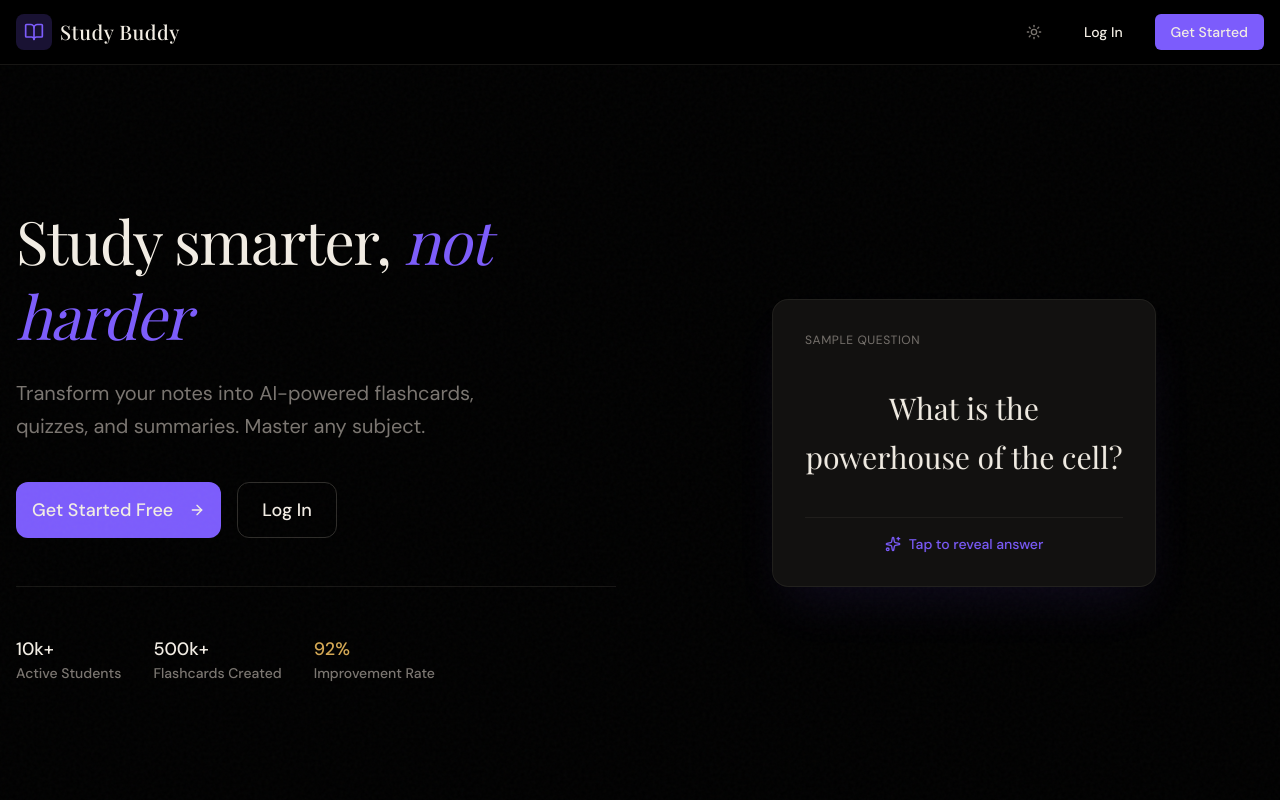
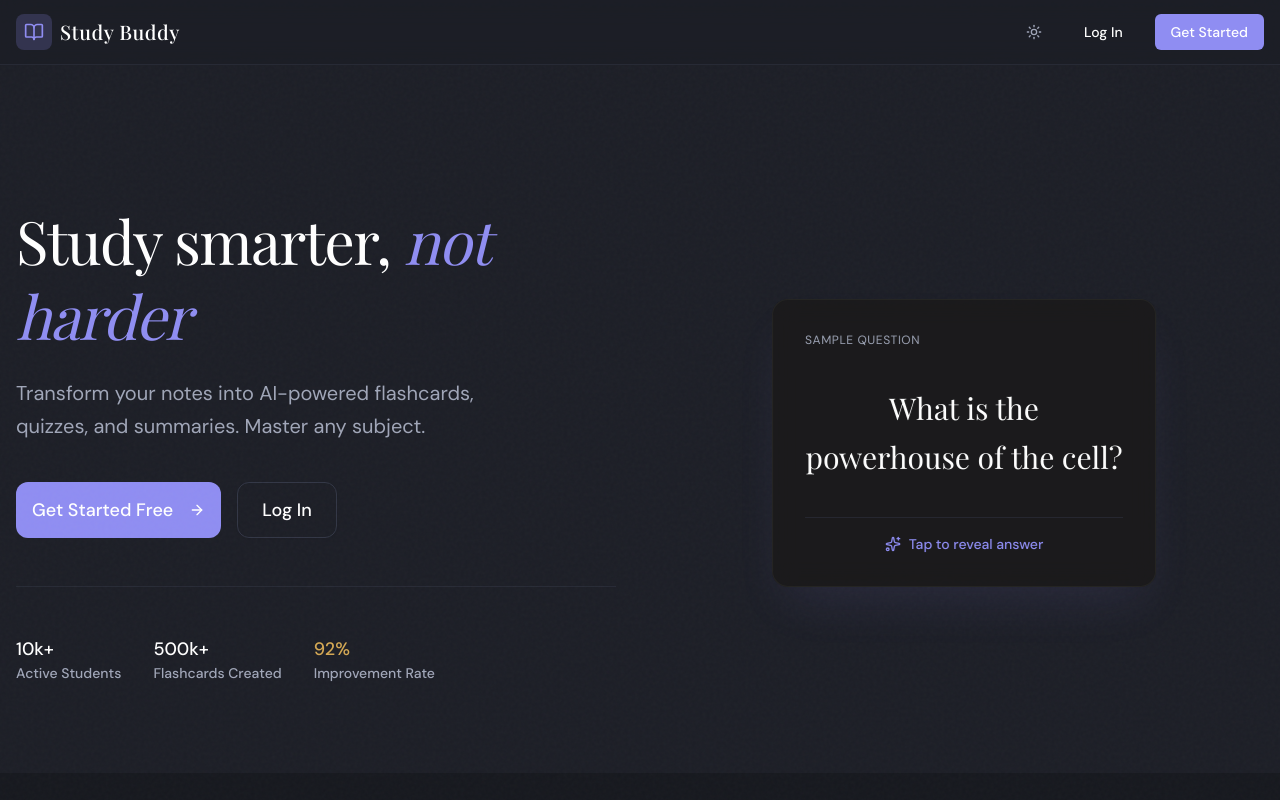
Before and after one commit to kanakc924/AI-Sudy-Buddy, a Next.js app: page / in a window 1280 px wide. Shown: the top 800 px of the page. Built offline with nearby package versions, Linux system fonts and the light colour scheme; a web font is replaced by a local one.

Commit message:
style: add heatmap-specific variables and refine dark mode aesthetic tokens

```diff
--- a/app/globals.css
+++ b/app/globals.css
@@ -3,79 +3,57 @@
 @custom-variant dark (&:is(.dark *));
 
 :root {
-  --background: #FAFAFA;
-  --foreground: #111111;
+  --background: #F0F2F5;
+  --foreground: #1C1E26;
   --card: #FFFFFF;
-  --card-foreground: #111111;
+  --card-foreground: #1C1E26;
   --popover: #FFFFFF;
-  --popover-foreground: #111111;
-  --primary: #7C5CFC;
+  --popover-foreground: #1C1E26;
+  --primary: #6C63FF;
   --primary-foreground: #FFFFFF;
   --secondary: #F4F4F5;
-  --secondary-foreground: #111111;
+  --secondary-foreground: #60677A;
   --muted: #F4F4F5;
-  --muted-foreground: #6B7280;
-  --accent: #7C5CFC;
+  --muted-foreground: #60677A;
+  --accent: #6C63FF;
   --accent-foreground: #FFFFFF;
   --gold: #D4A853;
+  --pink: #EC4899;
+  --mint: #34D399;
+  --blue: #2563EB;
   --destructive: #E54D4D;
   --destructive-foreground: #FFFFFF;
-  --border: #E5E7EB;
+  --border: #E0E0E0;
   --input: #F4F4F5;
-  --ring: #7C5CFC;
-  --chart-1: #7C5CFC;
-  --chart-2: #D4A853;
-  --chart-3: #4CAF50;
-  --chart-4: #E91E63;
-  --chart-5: #FF5722;
-  --radius: 0.625rem;
-  --sidebar: #FAFAFA;
-  --sidebar-foreground: #111111;
-  --sidebar-primary: #7C5CFC;
-  --sidebar-primary-foreground: #FFFFFF;
-  --sidebar-accent: #F4F4F5;
-  --sidebar-accent-foreground: #111111;
-  --sidebar-border: #E5E7EB;
-  --sidebar-ring: #7C5CFC;
-  --noise-filter: invert(1);
+  --ring: #6C63FF;
+  --radius: 1rem;
 }
 
 .dark {
-  --background: #000000;
-  --foreground: #F2EDE4;
-  --card: #1A1917;
-  --card-foreground: #F2EDE4;
-  --popover: #1A1917;
-  --popover-foreground: #F2EDE4;
-  --primary: #7C5CFC;
-  --primary-foreground: #F2EDE4;
-  --secondary: #1A1917;
-  --secondary-foreground: #F2EDE4;
-  --muted: #1A1917;
-  --muted-foreground: #7A7570;
-  --accent: #7C5CFC;
-  --accent-foreground: #F2EDE4;
+  --background: #1C1E26;
+  --foreground: #FFFFFF;
+  --card: #252833;
+  --card-foreground: #FFFFFF;
+  --popover: #252833;
+  --popover-foreground: #FFFFFF;
+  --primary: #8F8DF2;
+  --primary-foreground: #FFFFFF;
+  --secondary: #252833;
+  --secondary-foreground: #A0A6B8;
+  --muted: #252833;
+  --muted-foreground: #A0A6B8;
+  --accent: #8F8DF2;
+  --accent-foreground: #FFFFFF;
   --gold: #D4A853;
+  --pink: #F9D5E5;
+  --mint: #C4F2E8;
+  --blue: #D7E1FA;
   --destructive: #E54D4D;
-  --destructive-foreground: #F2EDE4;
-  --border: #2E2C29;
-  --input: #1A1917;
-  --ring: #7C5CFC;
-  --chart-1: #7C5CFC;
-  --chart-2: #D4A853;
-  --chart-3: #4CAF50;
-  --chart-4: #E91E63;
-  --chart-5: #FF5722;
-  --radius: 0.625rem;
-  --sidebar: #000000;
-  --sidebar-foreground: #F2EDE4;
-  --sidebar-primary: #7C5CFC;
-  --sidebar-primary-foreground: #F2EDE4;
-  --sidebar-accent: #1A1917;
-  --sidebar-accent-foreground: #F2EDE4;
-  --sidebar-border: #2E2C29;
-  --sidebar-ring: #7C5CFC;
-  --noise-filter: none;
+  --destructive-foreground: #FFFFFF;
+  --border: #323645;
+  --input: #252833;
+  --ring: #8F8DF2;
+  --radius: 1rem;
 }
 
 @theme inline {
@@ -87,14 +65,17 @@
   --color-card: var(--card);
   --color-primary: var(--primary);
   --color-gold: var(--gold);
+  --color-pink: var(--pink);
+  --color-mint: var(--mint);
+  --color-blue: var(--blue);
   --color-border: var(--border);
   --color-muted-foreground: var(--muted-foreground);
   --color-destructive: var(--destructive);
 }
 
 @layer base {
-  * { @apply border-border; }
-  body { @apply bg-background text-foreground; }
+  * { @apply border-border outline-hidden; }
+  body { @apply bg-background text-foreground font-sans antialiased selection:bg-primary/20; }
 }
 
 /* Noise texture */
@@ -148,3 +129,68 @@ html:not(.dark) .glass-card {
   transform: translateY(-2px);
   transition: all 0.2s ease;
 }
+
+/* Modal Animations (Radix UI support) */
+@keyframes enter {
+  from { opacity: var(--tw-enter-opacity, 1); transform: translate3d(var(--tw-enter-translate-x, 0), var(--tw-enter-translate-y, 0), 0) scale3d(var(--tw-enter-scale, 1), var(--tw-enter-scale, 1), var(--tw-enter-scale, 1)); }
+}
+
+@keyframes exit {
+  to { opacity: var(--tw-exit-opacity, 1); transform: translate3d(var(--tw-exit-translate-x, 0), var(--tw-exit-translate-y, 0), 0) scale3d(var(--tw-exit-scale, 1), var(--tw-exit-scale, 1), var(--tw-exit-scale, 1)); }
+}
+
+.animate-in {
+  animation-name: enter;
+  animation-duration: 150ms;
+  --tw-enter-opacity: 0;
+  --tw-enter-scale: 0.95;
+}
+
+.animate-out {
+  animation-name: exit;
+  animation-duration: 150ms;
+  --tw-exit-opacity: 0;
+  --tw-exit-scale: 0.95;
+}
+
+.fade-in-0 { --tw-enter-opacity: 0; }
+.fade-out-0 { --tw-exit-opacity: 0; }
+.zoom-in-95 { --tw-enter-scale: 0.95; }
+.zoom-out-95 { --tw-exit-scale: 0.95; }
+
+/* Pastel Variants for Flashcards */
+.bg-pastel-purple {
+  background-color: rgba(143, 141, 242, 0.2);
+  border: 1px solid rgba(143, 141, 242, 0.25);
+}
+.dark .bg-pastel-purple {
+  background-color: rgba(143, 141, 242, 0.2);
+  border: 1px solid rgba(143, 141, 242, 0.25);
+}
+
+.bg-pastel-mint {
+  background-color: rgba(196, 242, 232, 0.35);
+  border: 1px solid rgba(196, 242, 232, 0.45);
+}
+.dark .bg-pastel-mint {
+  background-color: rgba(196, 242, 232, 0.2);
+  border: 1px solid rgba(196, 242, 232, 0.25);
+}
+
+.bg-pastel-pink {
+  background-color: rgba(249, 213, 229, 0.35);
+  border: 1px solid rgba(249, 213, 229, 0.45);
+}
+.dark .bg-pastel-pink {
+  background-color: rgba(249, 213, 229, 0.2);
+  border: 1px solid rgba(249, 213, 229, 0.25);
+}
+
+.bg-pastel-blue {
+  background-color: rgba(215, 225, 250, 0.35);
+  border: 1px solid rgba(215, 225, 250, 0.45);
+}
+.dark .bg-pastel-blue {
+  background-color: rgba(215, 225, 250, 0.2);
+  border: 1px solid rgba(215, 225, 250, 0.25);
+}
```
